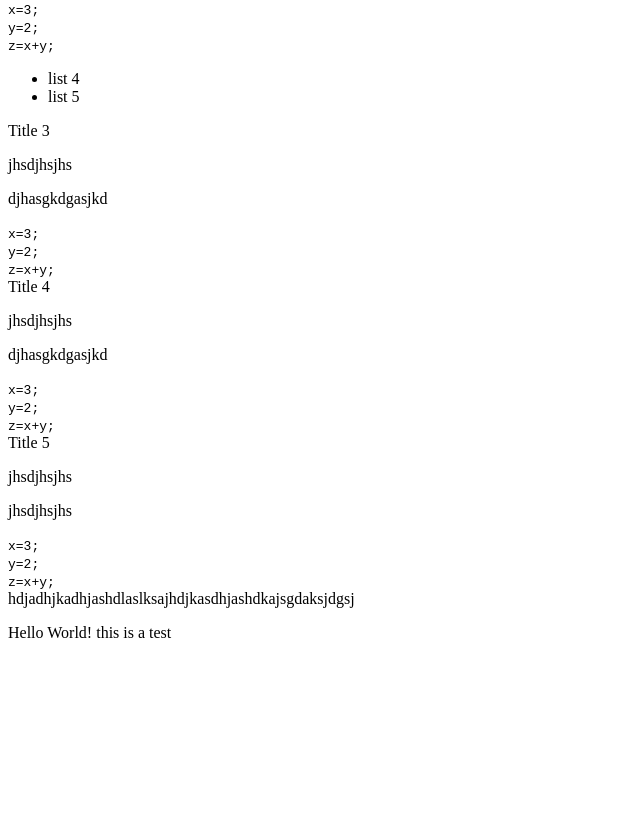
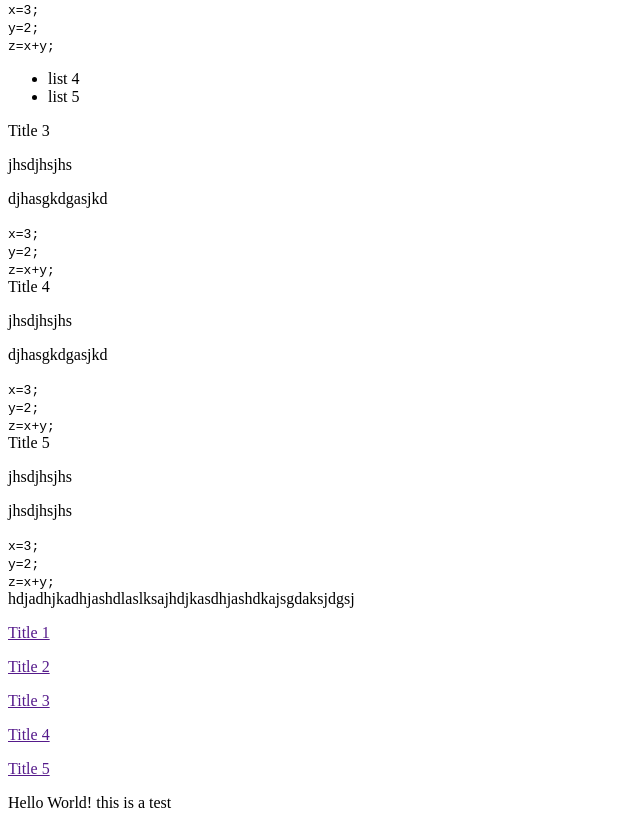
Before and after one commit to eraudotachon/Microverse_project, a plain HTML site: page index.html in a window 1280 px wide. Shown: the part 352-1180 px from the top of the page, without its empty margins (0-640 px from the left). Before the commit the page ends 1010 px from the top, so only its background shows below. Drawn offline with Linux system fonts and the light colour scheme.

Commit message:
task 11 and 12

```diff
--- a/index.html
+++ b/index.html
@@ -77,11 +77,12 @@
 
       <nav id="navbar">
         <header>hdjadhjkadhjashdlaslksajhdjkasdhjashdkajsgdaksjdgsj</header>
-        <a class="nav-link" href=""></a>
-        <a class="nav-link" href=""></a>
-        <a class="nav-link" href=""></a>
-        <a class="nav-link" href=""></a>
-        <a class="nav-link" href=""></a>
+
+        <a class="nav-link" href=""><p>Title 1</p></a>
+        <a class="nav-link" href=""><p>Title 2</p></a>
+        <a class="nav-link" href=""><p>Title 3</p></a>
+        <a class="nav-link" href=""><p>Title 4</p></a>
+        <a class="nav-link" href=""><p>Title 5</p></a>
 
       </nav>
 
```
